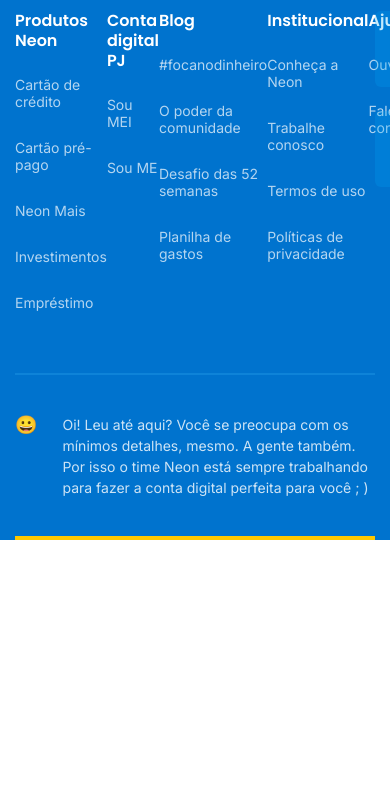
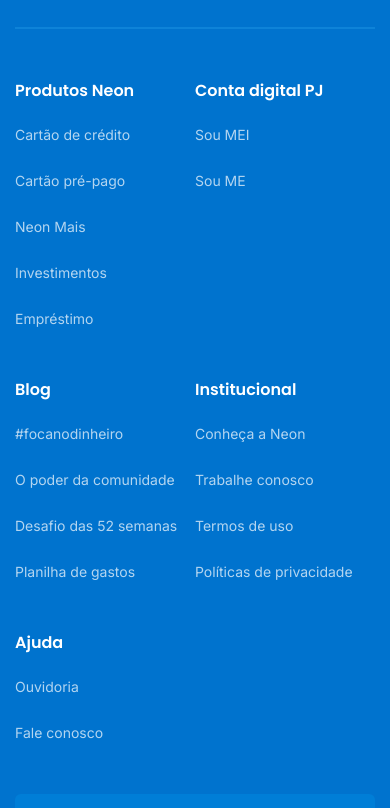
Before and after one commit to DevEricode/lp-neon, a plain HTML site: page index.html in a window 390 px wide. Shown: the part 4976-5784 px from the top of the page. Before the commit the page ends 5516 px from the top, so only its background shows below. Drawn offline with nearby package versions, Linux system fonts and the light colour scheme.

Commit message:
Foi efetuado o responsivo do footer.

```diff
--- a/sass/_footer.scss
+++ b/sass/_footer.scss
@@ -120,4 +120,114 @@
                 }
             }
         }
+
+        @include responsive (1050px) {
+            .container {
+                .main {
+                    nav {
+                        max-width: 76rem;
+                    }
+                }
+            }
+        }
+        @include responsive (991px) {
+            .container {
+                .main {
+                    width: 100%;
+                    position: relative;
+                    flex-direction: column;
+                    align-items: flex-start;
+                    padding-bottom: 3.6rem;
+                        nav {
+                            width: 100%;
+                            flex-wrap: wrap;
+                            justify-content: flex-start;
+
+                                .item {
+                                    width: 33%;
+                                    margin-bottom: 5rem;
+                                }
+                        }
+                        .buttons {
+                            position: absolute;
+                            bottom: 14.4rem;
+                            right: 2rem;
+                        }
+                }
+                .msg {
+                    flex-direction: column;
+                    align-items: center;
+                     p {
+                        margin-left: 0;
+                        text-align: center;
+                        margin-top: 1rem;
+                     }
+                }
+            }
+        }
+        @include responsive (600px) {
+            .container {
+                .main {
+                    margin-bottom: 3rem;
+                    .buttons {
+                        max-width: 25rem;
+                        button {
+                            img {
+                                display: none;
+                            }
+                            .info {
+                                margin-left: 0;
+                            }
+                        }
+                    }
+                }
+            }
+        }
+        @include responsive (480px) {
+            .container {
+                .top {
+                    padding-bottom: 4.3rem;
+                    margin-bottom: 5.2rem;
+                    flex-direction: column;
+                    align-items: center;
+                    .share {
+                        margin-top: 3.2rem;
+                        flex-direction: column;
+                        align-items: center;
+                        span {
+                            margin-right: 0;
+                        }
+                        ul {
+                            margin-left: 0;
+                            margin-top: 2rem;
+                        }
+                    }
+                }
+                .main {
+                    nav {
+                        .item {
+                            width: 50%;
+                            margin-bottom: 5.3rem;
+                        }
+                    }
+                    .buttons {
+                        max-width: 100%;
+                        position: relative;
+                        bottom: 0;
+                        margin-left: 20px;
+
+                        button {
+                            justify-content: center;
+                            padding-left: 0;
+                                .info {
+                                    strong, span {
+                                        display: block;
+                                        text-align: center;
+                                    }
+                                }
+                        }
+                    }
+                }
+            }
+        }
 }
```
Also changed, not shown: css/main.min.css, 1 other file.
